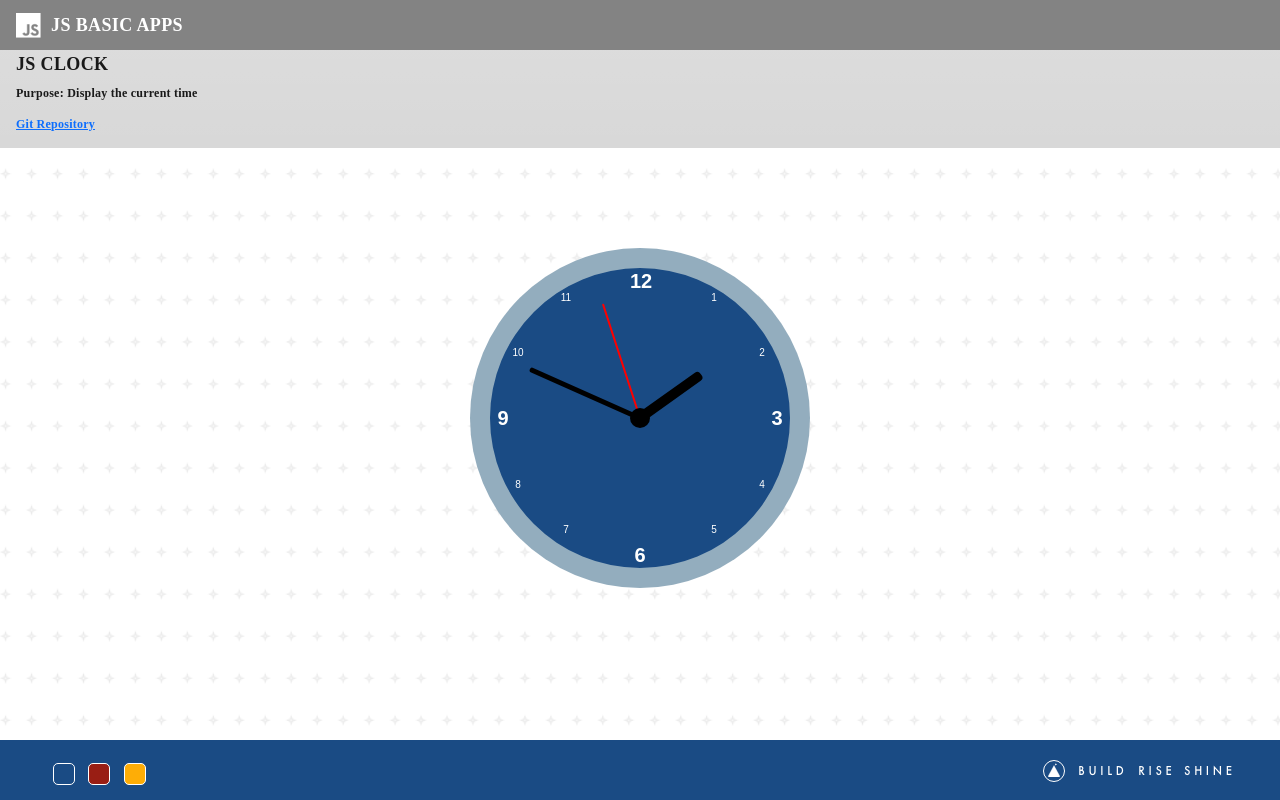
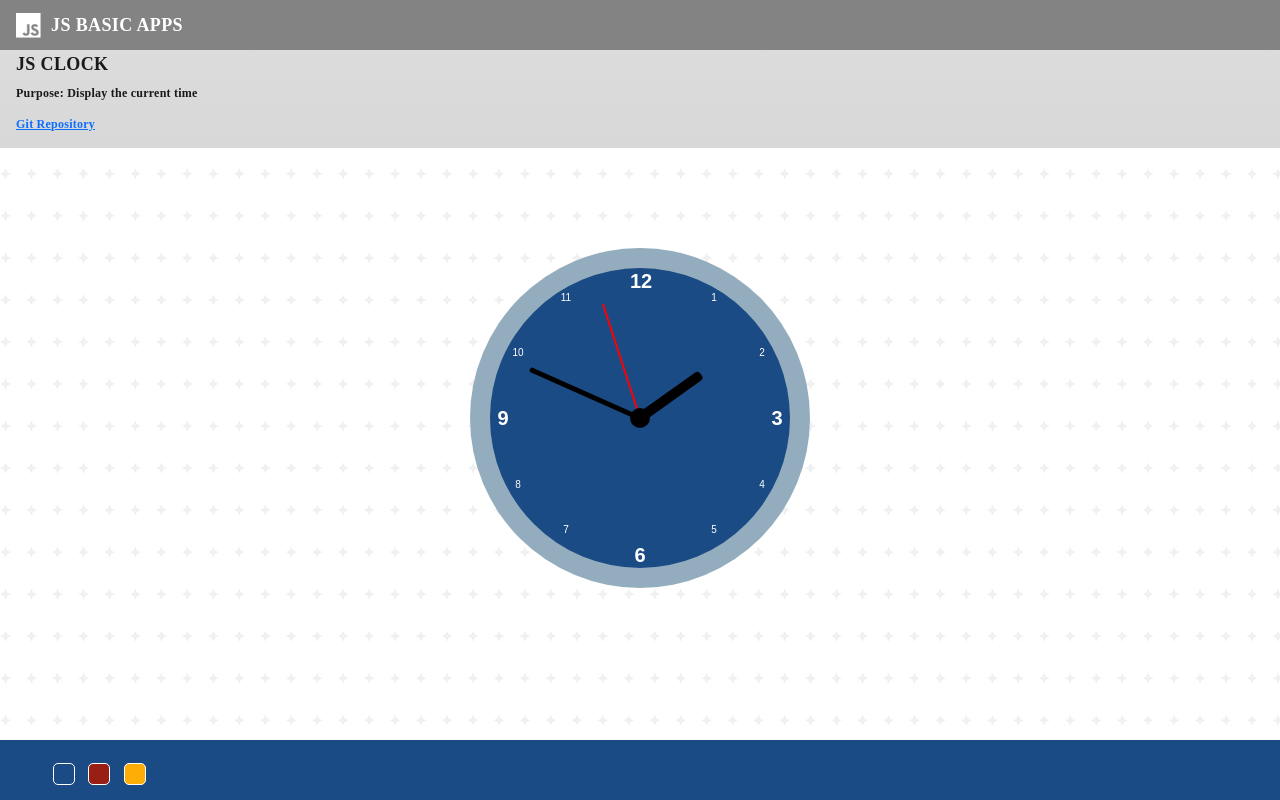
Before and after one commit to Ramya-brs/Simple-Clock, a plain HTML site: page index.html in a window 1280 px wide. Drawn offline with nearby package versions, Linux system fonts and the light colour scheme.

Commit message:
Update index.html

```diff
--- a/index.html
+++ b/index.html
@@ -84,9 +84,6 @@
             class="theme-switch theme-switch-yellow_sea"
           ></button>
         </div>
-        <div>
-          <img src="assets/img/footer-logo.png" alt="logo" />
-        </div>
       </div>
     </footer>
     <script src="assets/js/script.js" defer></script>
```
